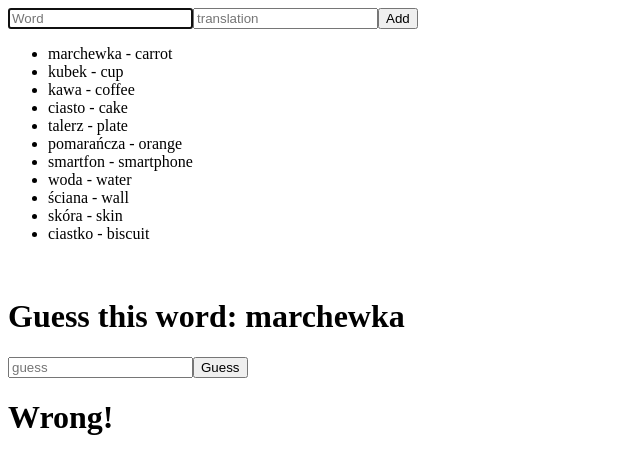
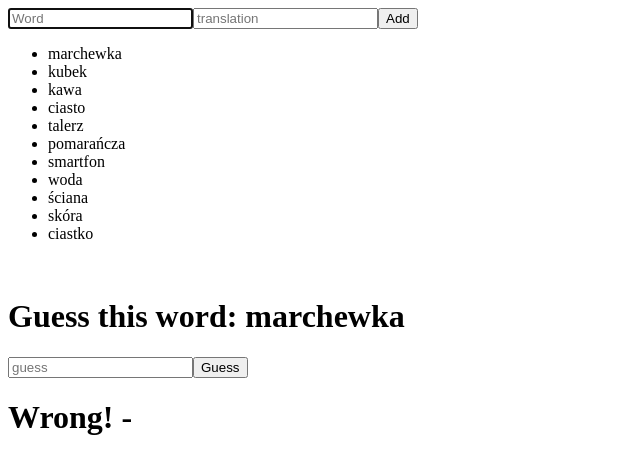
Before and after one commit to sylvestertarnowski/words-learning-app, a React (Create React App) app: page / in a window 1280 px wide. Shown: the top 474 px of the page, without its empty margins (0-640 px from the left). Built offline with nearby package versions, Linux system fonts and the light colour scheme.

Commit message:
App now displays the correct translation of the word after it was guessed wrong

```diff
--- a/src/DisplayWords.js
+++ b/src/DisplayWords.js
@@ -2,7 +2,7 @@ import React from "react";
 
 function DisplayWords(props) {
     return (
-        <li>{props.data.word} - {props.data.translation}</li>
+        <li>{props.data.word}</li>
     )
 }
 
--- a/src/GuessWords.js
+++ b/src/GuessWords.js
@@ -7,6 +7,10 @@ class GuessWords extends Component {
         this.state = {
             correct: null,
             randomWord: {},
+            prevWord: {
+                word: "",
+                translation: ""
+            },
             tempWord: "",
             list: props.data
         }
@@ -35,6 +39,7 @@ class GuessWords extends Component {
         } else {
             this.setState({
                 correct: false,
+
             })
             this.pickWord();
             this.clearTempWord();
@@ -62,8 +67,11 @@ class GuessWords extends Component {
 
     pickWord() {
         const r = this.pickRandomIndex();
-        this.setState({
-            randomWord: this.state.list[r]
+        this.setState(prevState => {
+           return {
+               randomWord: this.state.list[r],
+               prevWord: prevState.randomWord
+            }
         })
     }
 
@@ -100,7 +108,13 @@ class GuessWords extends Component {
                     />
                     <button>Guess</button>
                 </form>
-                <h1>{this.state.correct ? <span>Correct!</span> : <span>Wrong!</span>}</h1>
+                <h1>
+                {
+                    this.state.correct ?
+                    <span>Correct!</span> :
+                    <span>Wrong! {this.state.prevWord.word} - {this.state.prevWord.translation}</span>
+                }
+                </h1>
             </div>
         );
     }
```
